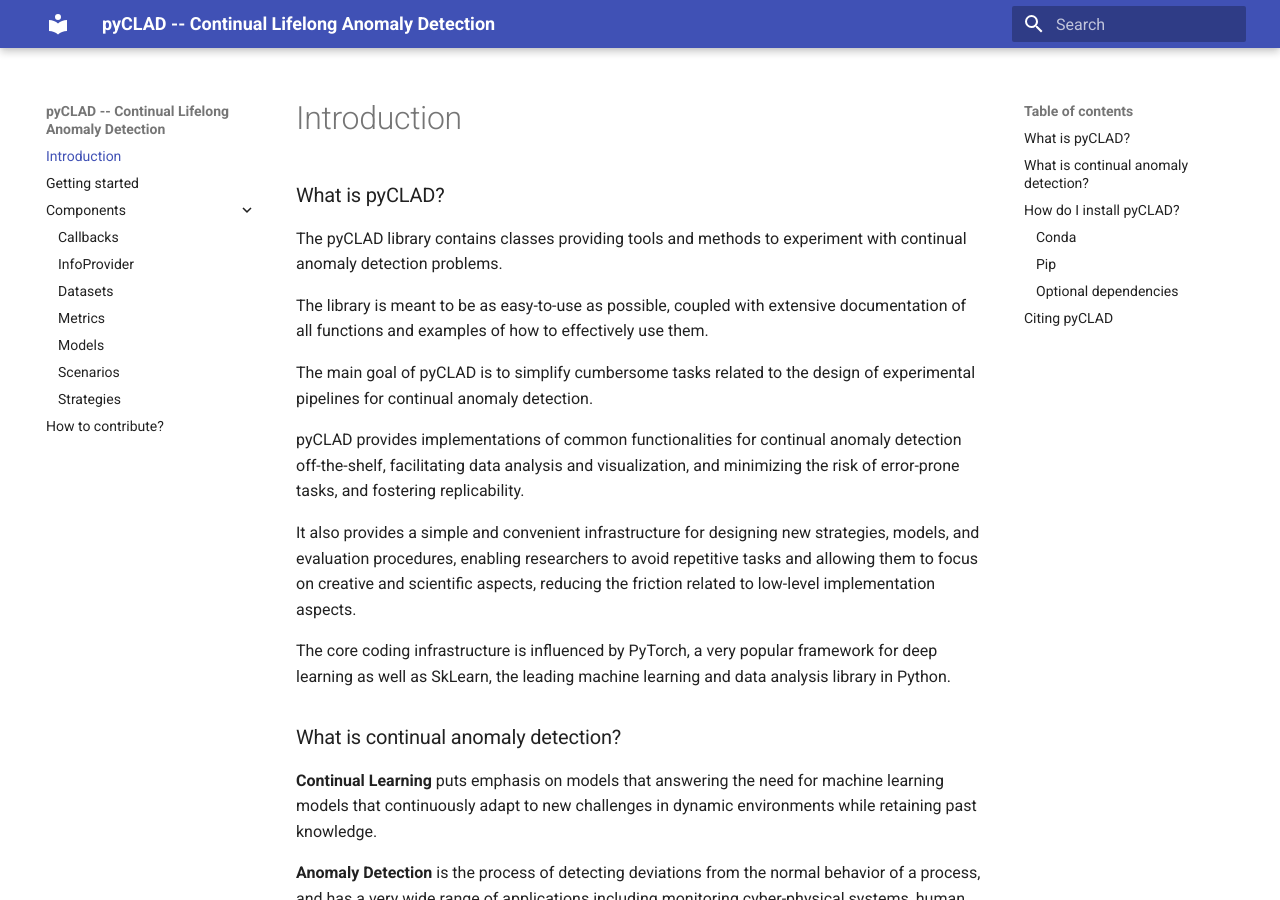
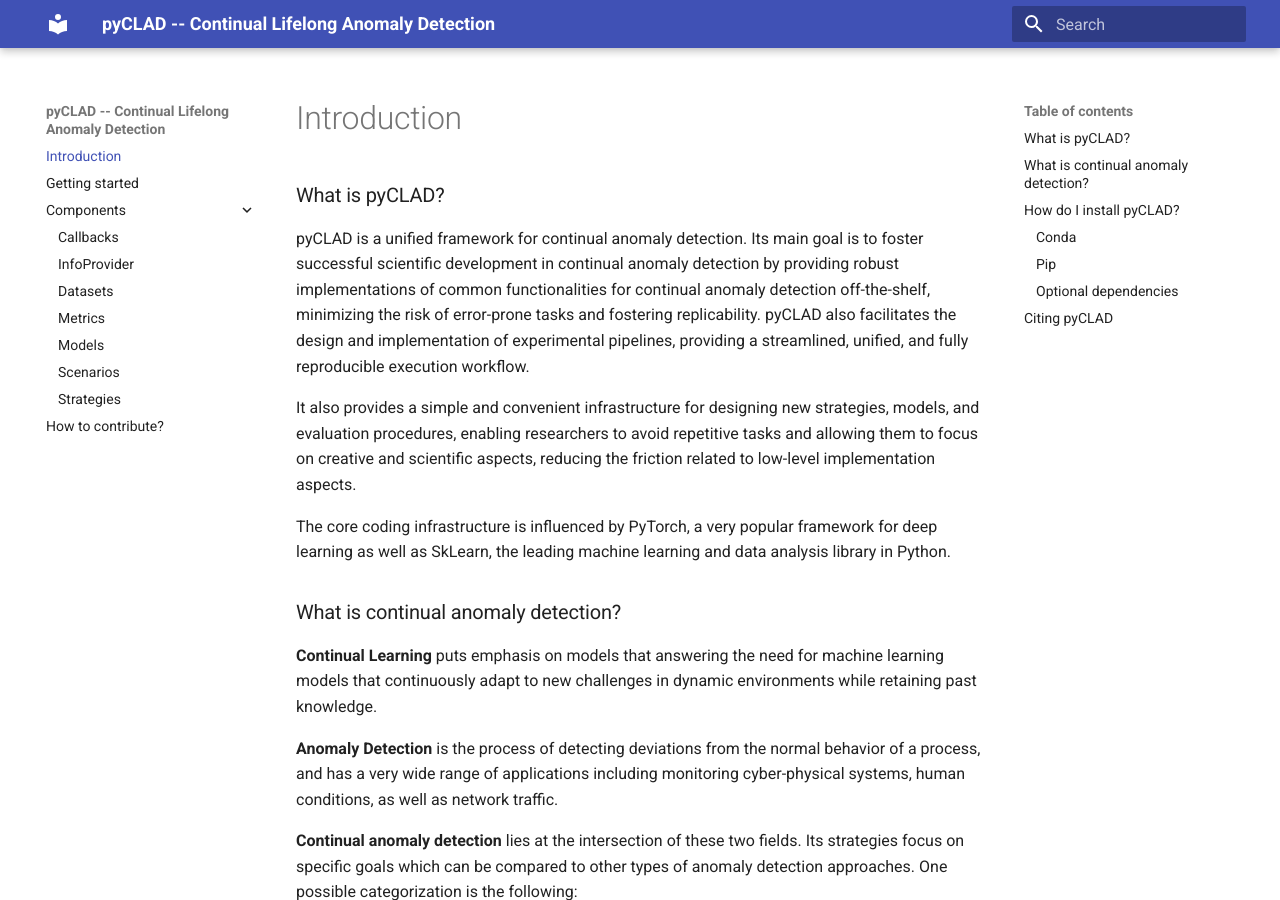
Before and after one commit to lifelonglab/pyCLAD, an MkDocs documentation site: the page built from docs/index.md, in a window 1280 px wide and 900 px high. Built offline with MkDocs 1.6.1 and Material for MkDocs 9.7.7, drawn with Linux system fonts in a browser that asks for light colours.

Commit message:
Update Introduction to pyclad in docs

````diff
--- a/docs/index.md
+++ b/docs/index.md
@@ -1,43 +1,57 @@
 ### What is pyCLAD?
 
-The pyCLAD library contains classes providing tools and methods to experiment with continual anomaly detection problems.
+pyCLAD is a unified framework for continual anomaly detection. Its main goal is to foster successful scientific
+development in continual anomaly detection by providing robust implementations of common functionalities for continual
+anomaly detection off-the-shelf,  minimizing the risk of error-prone tasks and fostering replicability. pyCLAD also
+facilitates the design and implementation of experimental pipelines, providing a streamlined,
+unified, and fully reproducible execution workflow.
 
-The library is meant to be as easy-to-use as possible, coupled with extensive documentation of all functions and examples of how to effectively use them.
+It also provides a simple and convenient infrastructure for designing new strategies, models, and evaluation procedures,
+enabling researchers to avoid repetitive tasks and allowing them to focus on creative and scientific aspects, reducing
+the friction related to low-level implementation aspects.
 
-The main goal of pyCLAD is to simplify cumbersome tasks related to the design of experimental pipelines for continual anomaly detection.
-
-pyCLAD provides implementations of common functionalities for continual anomaly detection off-the-shelf, facilitating data analysis and visualization, and minimizing the risk of error-prone tasks, and fostering replicability.
-
-It also provides a simple and convenient infrastructure for designing new strategies, models, and evaluation procedures, enabling researchers to avoid repetitive tasks and allowing them to focus on creative and scientific aspects, reducing the friction related to low-level implementation aspects.
-
-The core coding infrastructure is influenced by PyTorch, a very popular framework for deep learning as well as SkLearn, the leading machine learning and data analysis library in Python.
+The core coding infrastructure is influenced by PyTorch, a very popular framework for deep learning as well as SkLearn,
+the leading machine learning and data analysis library in Python.
 
 ### What is continual anomaly detection?
 
-**Continual Learning** puts emphasis on models that answering the need for machine learning models that continuously adapt to new challenges in dynamic environments while retaining past knowledge.
+**Continual Learning** puts emphasis on models that answering the need for machine learning models that continuously
+adapt to new challenges in dynamic environments while retaining past knowledge.
 
-**Anomaly Detection** is the process of detecting deviations from the normal behavior of a process, and has a very wide range of applications including monitoring cyber-physical systems, human conditions, as well as network traffic.
+**Anomaly Detection** is the process of detecting deviations from the normal behavior of a process, and has a very wide
+range of applications including monitoring cyber-physical systems, human conditions, as well as network traffic.
 
-**Continual anomaly detection** lies at the intersection of these two fields. Its strategies focus on specific goals which can be compared to other types of anomaly detection approaches. One possible categorization is the following:
+**Continual anomaly detection** lies at the intersection of these two fields. Its strategies focus on specific goals
+which can be compared to other types of anomaly detection approaches. One possible categorization is the following:
 
-- **Offline**: Models are trained once on background data and do not require updates (examples: post-incident analysis, breast cancer detection)  and  on updating the model as new data is observed, assuming only the most recent information is relevant. This approach is static in nature and does not provide adaptation.
+- **Offline**: Models are trained once on background data and do not require updates (examples: post-incident analysis,
+  breast cancer detection)  and on updating the model as new data is observed, assuming only the most recent information
+  is relevant. This approach is static in nature and does not provide adaptation.
 
-- **Online**: Models are updated as new data is observed, assuming that the most recent information is the most relevant. This approach is popular in real-world dynamic applications where adaptation is necessary, but makes models prone to forgetting past knowledge.
+- **Online**: Models are updated as new data is observed, assuming that the most recent information is the most
+  relevant. This approach is popular in real-world dynamic applications where adaptation is necessary, but makes models
+  prone to forgetting past knowledge.
 
-- **Continual**: Models are updated to simultaneously consider *adaptation* to new conditions and *knowledge retention* of previously observed (and potentially recurring) conditions.
-This behavior attempts to overcome limitations of both offline and online anomaly detection in complex scenarios.
+- **Continual**: Models are updated to simultaneously consider *adaptation* to new conditions and *knowledge retention*
+  of previously observed (and potentially recurring) conditions.
+  This behavior attempts to overcome limitations of both offline and online anomaly detection in complex scenarios.
 
-If you want to learn more about continual anomaly detection, we recommend [this open-access paper](https://ieeexplore.ieee.org/abstract/document/10473036/).
+If you want to learn more about continual anomaly detection, we
+recommend [this open-access paper](https://ieeexplore.ieee.org/abstract/document/10473036/).
 
 ### How do I install pyCLAD?
 
-pyCLAD is available as a [Python package on PyPI](https://pypi.org/project/pyclad/). Therefore, it can be installed using tools such as pip and conda.
+pyCLAD is available as a [Python package on PyPI](https://pypi.org/project/pyclad/). Therefore, it can be installed
+using tools such as pip and conda.
+
 #### Conda
+
 ```
 conda install -c conda-forge pyclad
 ```
 
 #### Pip
+
 ```
 pip install pyclad
 ```
@@ -50,8 +64,8 @@ We do not include them in default installation to avoid putting heavy dependenci
 pyCLAD supports the use of any model from pyOD library, some of which may require installation of additional packages (
 see [pyOD docs](https://pyod.readthedocs.io/en/latest/).
 
+### Citing pyCLAD
 
-### Citing pyCLAD
 A paper describing pyCLAD is currently under review in SoftwareX journal. Feel free to use pyCLAD in your research, but
 please come back before your final submission to check if we already have a DOI for pyCLAD. Thank you!
 
````
